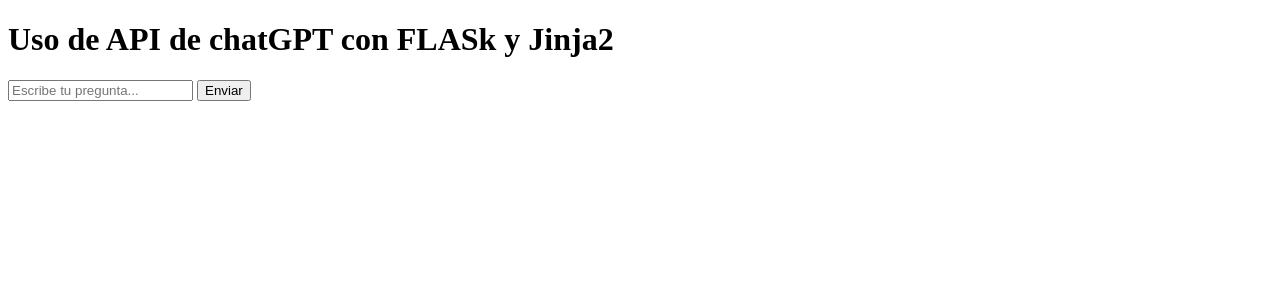
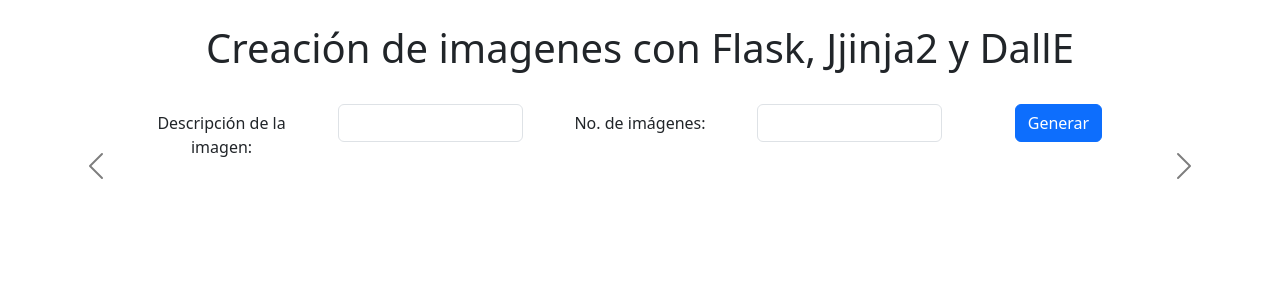
Before and after one commit to donovan-25/ChatGPT-FLASK-Jinja2, a Flask app: page / in a window 1280 px wide. Shown: the top 300 px of the page. Run offline with Flask 3, Linux system fonts and the light colour scheme.

Commit message:
practica 2 creacion de Imagenes

```diff
--- a/app.py
+++ b/app.py
@@ -1,21 +1,24 @@
-from flask import Flask, request, render_template
+from flask import Flask, request,render_template
 import openai
 
 app = Flask(__name__)
 
 historial = []
 
-@app.route('/', methods=["GET", "POST"])
+@app.route('/', methods = ["GET","POST"])
 def index():
-    if request.method == 'POST':
-        pregunta = request.form.get("pregunta")
-        resultado = enviar_pregunta(pregunta)
-        historial.append(("Usuario", pregunta))
+    if request.method =='POST':
+        pregunta=request.form.get("pregunta")
+        resultado=enviar_pregunta(pregunta)
+        historial.append(("Yo", pregunta))
         historial.append(("ChatGPT", resultado))
-    return render_template('index.html', historial=historial)
+    else:
+        resultado=""
+
+    return render_template ('index.html', historial=historial)
 
 def enviar_pregunta(pregunta):
-    openai.api_key = "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"
+    openai.api_key = "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"
     respuesta = openai.ChatCompletion.create(
         model="gpt-3.5-turbo",
         messages=[
@@ -26,5 +29,5 @@ def enviar_pregunta(pregunta):
     respuesta_texto = respuesta["choices"][0]["message"]["content"]
     return respuesta_texto
 
-if __name__ == "__main__":
+if __name__ == "_main_":
     app.run(debug=True, port=5000)
--- a/templates/index.html
+++ b/templates/index.html
@@ -1,24 +1,55 @@
 <!DOCTYPE html>
 <html lang="en">
 <head>
-    <meta charset="UTF-8">
-    <title>Consumo de API de chatGPT con FLASk y Jinja2</title>
+    <title>CREADOR IMAGENES</title>
+    <link href="https://cdn.jsdelivr.net/npm/bootstrap@5.3.2/dist/css/bootstrap.min.css" rel="stylesheet" integrity="sha384-T3c6CoIi6uLrA9TneNEoa7RxnatzjcDSCmG1MXxSR1GAsXEV/Dwwykc2MPK8M2HN" crossorigin="anonymous">
 </head>
 <body>
-    <h1>
-       Uso de API de chatGPT con FLASk y Jinja2
-    </h1>
-     <div id="chat-container">
-        <div id="chat-history">
-            {% for mensaje in historial %}
-                <p><strong>{{ mensaje[0] }}:</strong> {{ mensaje[1] }}</p>
-            {% endfor %}
+    <br><h1 style="text-align: center">Creación de imagenes con Flask, Jjinja2 y DallE</h1><br>
+    <div style="text-align: center;">
+    <form action="/" method="POST" style="display: inline-block">
+        <div class="row">
+            <div class="col">
+                <label for="descripcion" class="col-form-label">Descripción de la imagen:</label>
+            </div>
+            <div class="col">
+                <input type="text" id="descripcion" name="descripcion" value="{{ descripcion }}" required class="form-control">
+            </div>
+            <div class="col">
+                <label for="numero" class="col-form-label">No. de imágenes:</label>
+            </div>
+            <div class="col">
+                <input type="number" id="numero" name="num_img" required value="{{ num_img }}" class="form-control">
+            </div>
+            <div class="col">
+                <button type="submit" class="btn btn-primary">Generar</button>
+            </div>
         </div>
+    </form>
+</div>
+
+
+    <div id="carouselExampleDark" class="carousel carousel-dark slide">
+      <div class="carousel-inner">
+        {% for imagen in imagenes %}
+        <div class="carousel-item {% if loop.index == 1 %}active{% endif %}">
+          <img src="{{ imagen }}" class="d-block mx-auto img-fluid" alt="Image {{ loop.index }}">
+        </div>
+        {% endfor %}
+      </div>
+      <button class="carousel-control-prev" type="button" data-bs-target="#carouselExampleDark" data-bs-slide="prev">
+        <span class="carousel-control-prev-icon" aria-hidden="true"></span>
+        <span class="visually-hidden">Previous</span>
+      </button>
+      <button class="carousel-control-next" type="button" data-bs-target="#carouselExampleDark" data-bs-slide="next">
+        <span class="carousel-control-next-icon" aria-hidden="true"></span>
+        <span class="visually-hidden">Next</span>
+      </button>
     </div>
 
-    <form method="POST" action="/">
-        <input type="text" id="pregunta" name="pregunta" placeholder="Escribe tu pregunta..." required>
-        <button type="submit">Enviar</button>
-    </form>
+
+
+    <script src="https://cdn.jsdelivr.net/npm/@popperjs/core@2.11.8/dist/umd/popper.min.js" integrity="sha384-I7E8VVD/ismYTF4hNIPjVp/Zjvgyol6VFvRkX/vR+Vc4jQkC+hVqc2pM8ODewa9r" crossorigin="anonymous"></script>
+    <script src="https://cdn.jsdelivr.net/npm/bootstrap@5.3.2/dist/js/bootstrap.min.js" integrity="sha384-BBtl+eGJRgqQAUMxJ7pMwbEyER4l1g+O15P+16Ep7Q9Q+zqX6gSbd85u4mG4QzX+" crossorigin="anonymous"></script>
 </body>
 </html>
```
Also changed, not shown: app1.py (added, +16 -0 lines), imgenes.py (added, +28 -0 lines).
